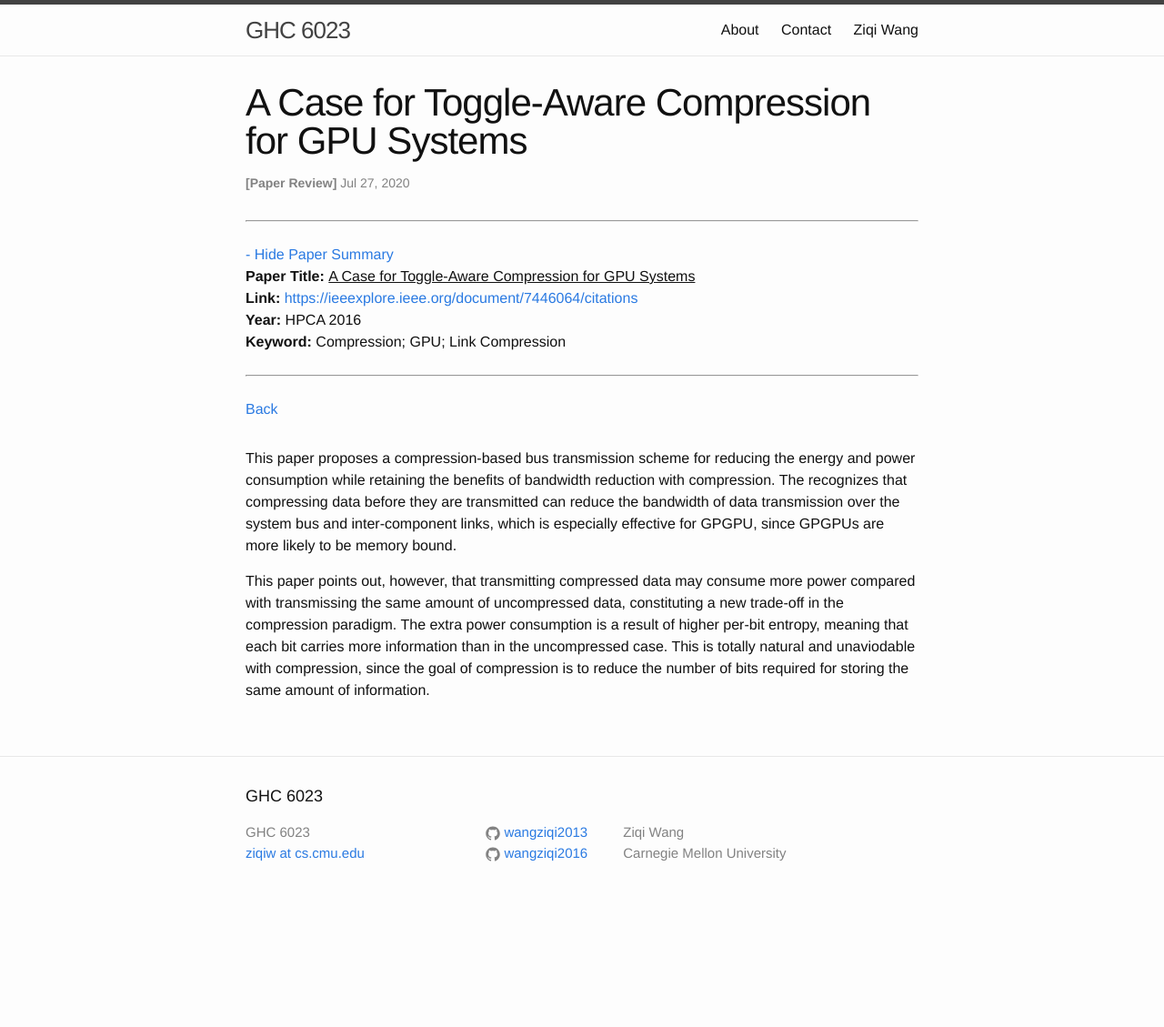
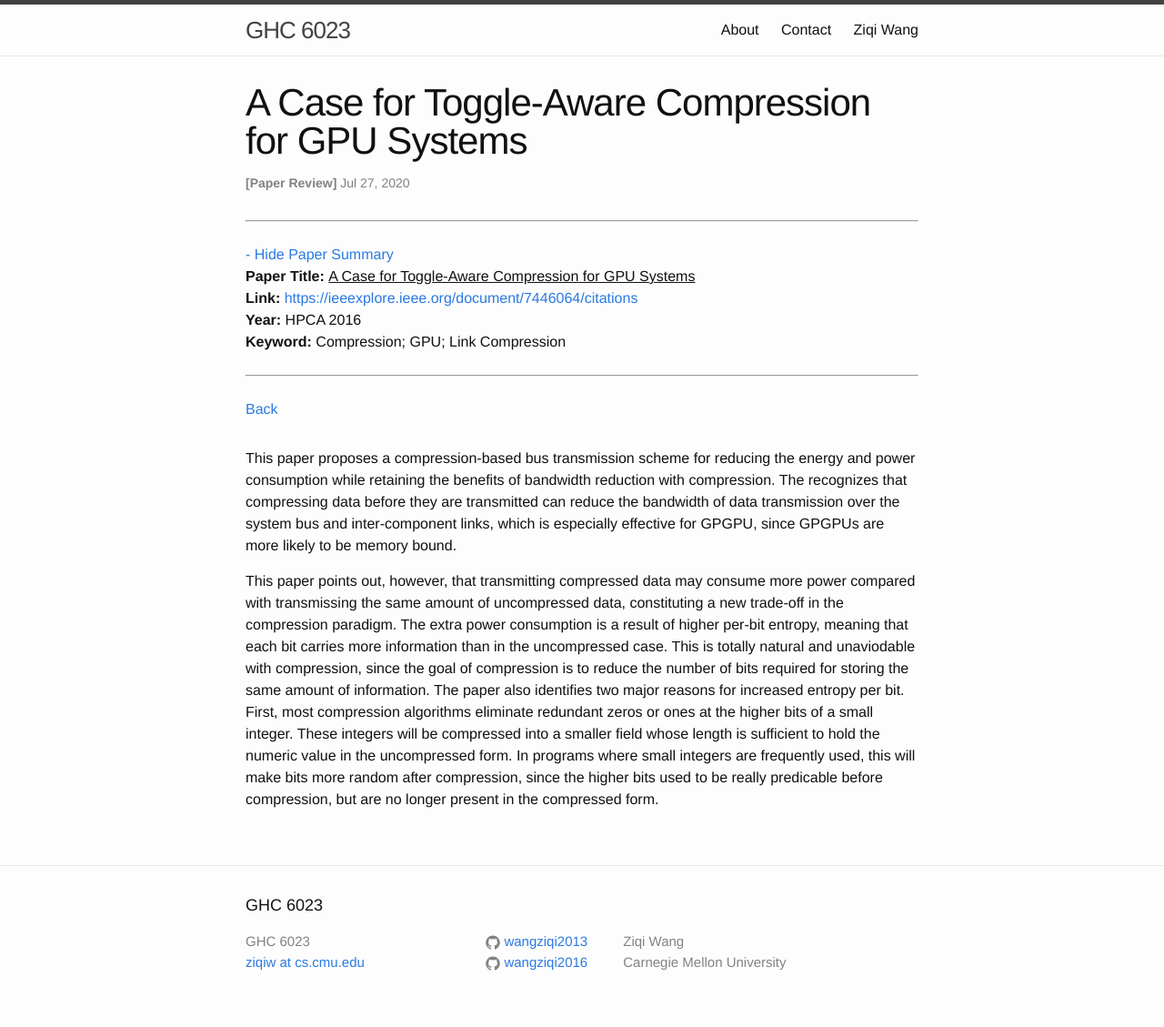
Before and after one commit to wangziqi2013/wangziqi2013.github.io, a Jekyll site: the page built from _posts/2020-07-27-a-case-for-toggle-aware-gpu-compression.markdown, in a window 1280 px wide. Shown: the whole page at 91% size. Built offline with Jekyll 4.4.1, drawn with Linux system fonts in a browser that asks for light colours; before the commit the page ends 1009 px from its top, so only the background shows below that.

Commit message:
Adding first reason

```diff
--- a/_posts/2020-07-27-a-case-for-toggle-aware-gpu-compression.markdown
+++ b/_posts/2020-07-27-a-case-for-toggle-aware-gpu-compression.markdown
@@ -22,4 +22,8 @@ This paper points out, however, that transmitting compressed data may consume mo
 same amount of uncompressed data, constituting a new trade-off in the compression paradigm. The extra power consumption
 is a result of higher per-bit entropy, meaning that each bit carries more information than in the uncompressed case.
 This is totally natural and unaviodable with compression, since the goal of compression is to reduce the number of bits
-required for storing the same amount of information.
+required for storing the same amount of information. The paper also identifies two major reasons for increased entropy
+per bit. First, most compression algorithms eliminate redundant zeros or ones at the higher bits of a small integer.
+These integers will be compressed into a smaller field whose length is sufficient to hold the numeric value in the
+uncompressed form. In programs where small integers are frequently used, this will make bits more random after compression,
+since the higher bits used to be really predicable before compression, but are no longer present in the compressed form.
```
